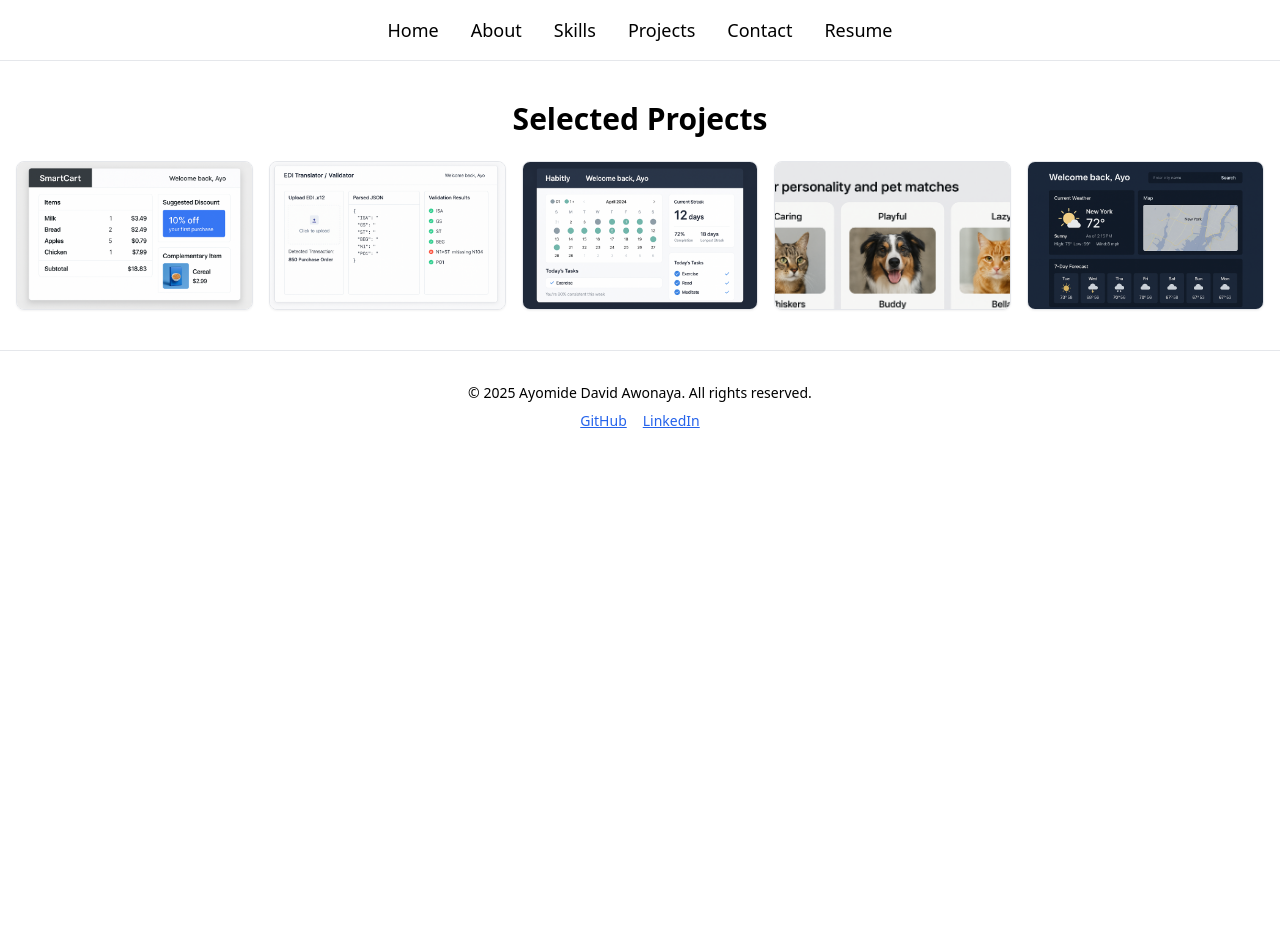
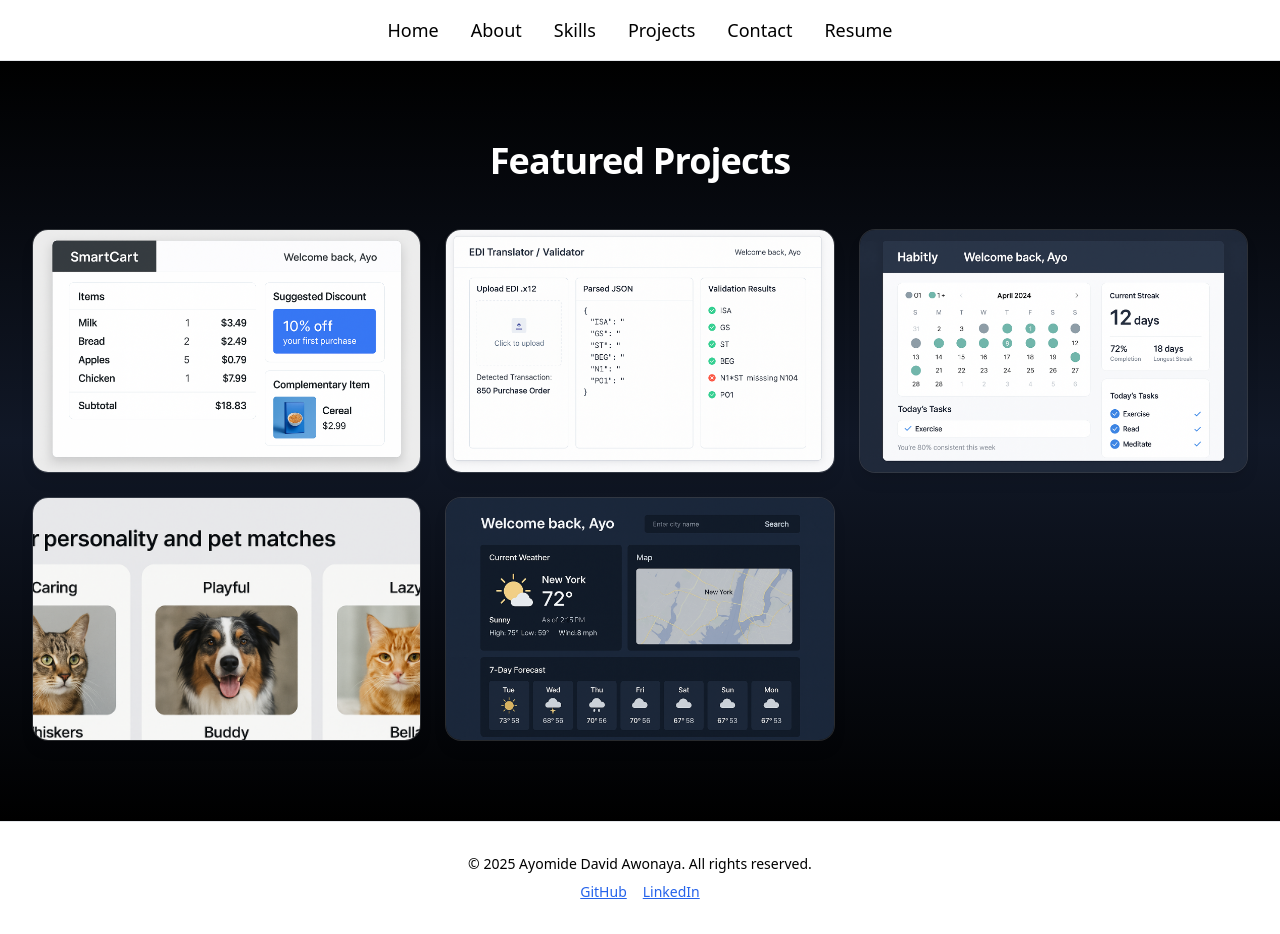
Before and after one commit to AyomideAwonaya21/newportfolio, a React (Vite) app: page /projects in a window 1280 px wide. Before the commit the page ends 800 px from the top, so only its background shows below. Built offline with nearby package versions, Linux system fonts and the light colour scheme; the HTML template or start-up script is replaced by a standard one.

Commit message:
Update Projects.jsx

```diff
--- a/src/components/Projects.jsx
+++ b/src/components/Projects.jsx
@@ -11,62 +11,57 @@ export default function Projects() {
   ];
 
   return (
-    <main className="py-10 px-3 sm:px-4 max-w-7xl mx-auto">
+    <section className="relative overflow-hidden bg-gradient-to-b from-black via-gray-900 to-black text-white py-16 sm:py-20">
+      {/* background glow */}
+      <div className="pointer-events-none absolute inset-0 -z-10">
+        <div className="absolute top-40 left-1/3 h-96 w-96 rounded-full bg-emerald-400/10 blur-3xl" />
+        <div className="absolute bottom-20 right-1/4 h-96 w-96 rounded-full bg-cyan-400/10 blur-3xl" />
+      </div>
+
       <motion.h2
-        initial={{ opacity: 0, y: 8 }}
+        initial={{ opacity: 0, y: 10 }}
         animate={{ opacity: 1, y: 0 }}
-        transition={{ duration: 0.35 }}
-        className="text-center text-2xl sm:text-3xl font-bold mb-6"
+        transition={{ duration: 0.6 }}
+        className="text-center text-3xl sm:text-4xl font-bold mb-12 tracking-tight"
       >
-        Selected Projects
+        Featured Projects
       </motion.h2>
 
-      {/* Compact, stylish thumbnail grid (2 → 3 → 5 cols) */}
-      <div className="grid grid-cols-2 sm:grid-cols-3 lg:grid-cols-5 gap-3 sm:gap-4">
+      <div className="mx-auto grid max-w-7xl grid-cols-1 sm:grid-cols-2 lg:grid-cols-3 gap-6 px-4 sm:px-8">
         {projects.map((p, i) => (
-          <motion.article
+          <motion.div
             key={p.title}
-            initial={{ opacity: 0, y: 8 }}
+            initial={{ opacity: 0, y: 20 }}
             animate={{ opacity: 1, y: 0 }}
-            transition={{ duration: 0.25, delay: i * 0.03 }}
-            className="group relative overflow-hidden rounded-lg border bg-white/60 dark:bg-white/5 shadow-sm"
+            transition={{ delay: i * 0.1, duration: 0.4 }}
+            whileHover={{ scale: 1.03 }}
+            className="group relative overflow-hidden rounded-2xl border border-white/10 bg-white/5 backdrop-blur-sm shadow-lg hover:shadow-2xl transition"
           >
-            <a
-              href={p.link}
-              target="_blank"
-              rel="noopener noreferrer"
-              aria-label={`Open ${p.title}`}
-              className="block outline-none focus-visible:ring-2 focus-visible:ring-emerald-400/70 focus-visible:ring-offset-2 focus-visible:ring-offset-white/80 dark:focus-visible:ring-offset-black/40"
-            >
-              {/* Taller on mobile for clarity; wider on larger screens */}
-              <div className="aspect-[4/3] sm:aspect-[16/10] w-full">
+            <a href={p.link} target="_blank" rel="noopener noreferrer">
+              {/* Image layer */}
+              <div className="aspect-[16/10] w-full overflow-hidden">
                 <img
                   src={p.image}
                   alt={p.title}
-                  className="h-full w-full object-cover object-center"
                   loading="lazy"
                   decoding="async"
-                  sizes="(min-width:1024px) 20vw, (min-width:640px) 30vw, 48vw"
+                  className="h-full w-full object-cover object-center transition duration-500 group-hover:scale-105"
                 />
               </div>
 
-              {/* Hover overlay (desktop only) */}
-              <div className="pointer-events-none absolute inset-0 hidden sm:flex items-end">
-                <div className="inset-x-0 bottom-0 translate-y-3 opacity-0 transition-all duration-200 ease-out group-hover:translate-y-0 group-hover:opacity-100 w-full">
-                  <div className="m-2 rounded-md bg-black/55 px-2 py-1.5 text-xs font-medium text-white backdrop-blur-sm">
-                    {p.title}
-                  </div>
+              {/* Overlay with glow & text */}
+              <div className="absolute inset-0 bg-gradient-to-t from-black/80 via-black/20 to-transparent opacity-0 group-hover:opacity-100 transition duration-300 flex items-end">
+                <div className="p-4 w-full text-left">
+                  <h3 className="text-lg font-semibold text-emerald-400">{p.title}</h3>
+                  <p className="text-xs text-gray-300 mt-1 opacity-90">
+                    Click to view details
+                  </p>
                 </div>
               </div>
-
-              {/* Mobile caption (always visible on xs; hidden from sm up) */}
-              <figcaption className="sm:hidden px-2 py-1.5 text-[11.5px] text-gray-700 dark:text-gray-300 truncate">
-                {p.title}
-              </figcaption>
             </a>
-          </motion.article>
+          </motion.div>
         ))}
       </div>
-    </main>
+    </section>
   );
 }
```
